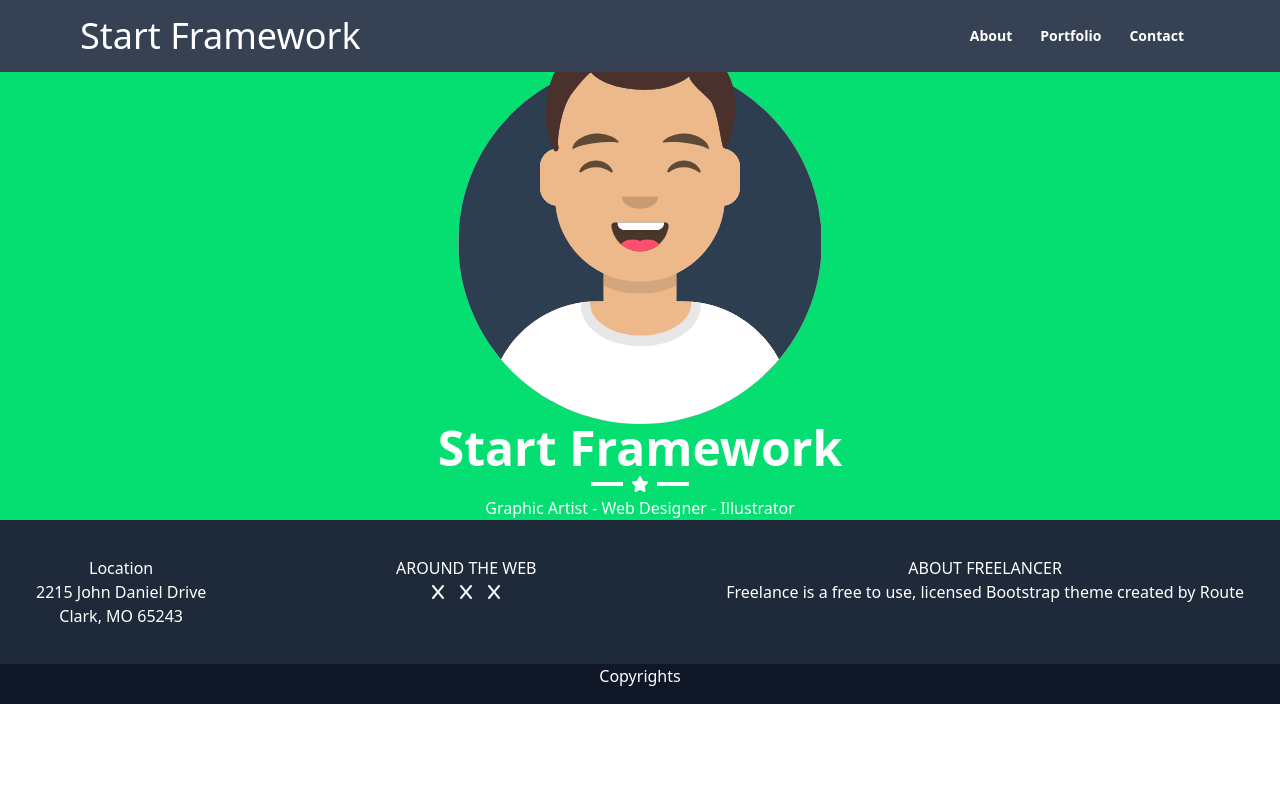
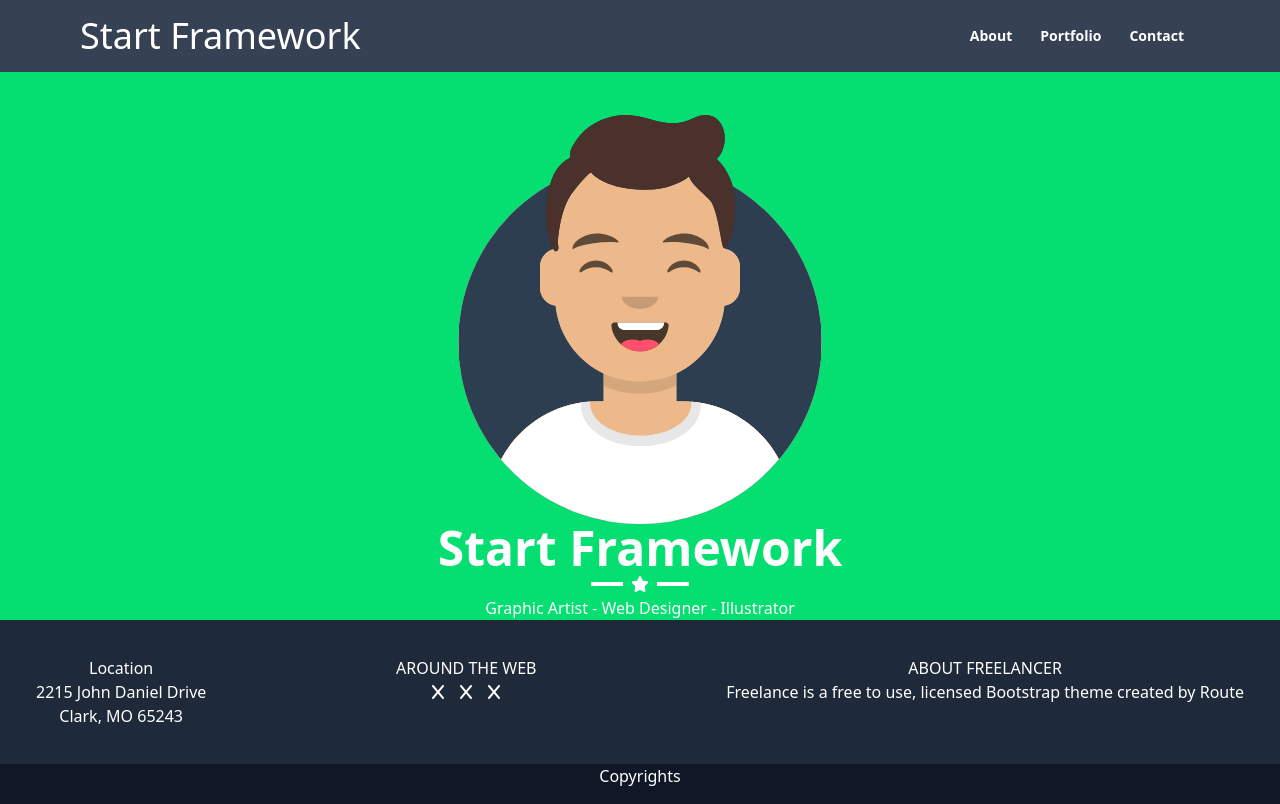
Before and after one commit to polahano/start-framework, an Angular app: page /home in a window 1280 px wide. Built offline with nearby package versions, Linux system fonts and the light colour scheme.

Commit message:
small-change

```diff
--- a/src/app/home/home.component.html
+++ b/src/app/home/home.component.html
@@ -1,4 +1,6 @@
-<div class="container bg-green-400 text-white flex flex-col items-center">
+<div
+  class="pt-[100px] container bg-green-400 text-white flex flex-col items-center"
+>
   <img class="w-100" src="/avataaars.svg" alt="" />
   <h1 class="text-5xl text-uppercase font-extrabold">Start Framework</h1>
   <div class="flex items-center gap-2">
```
